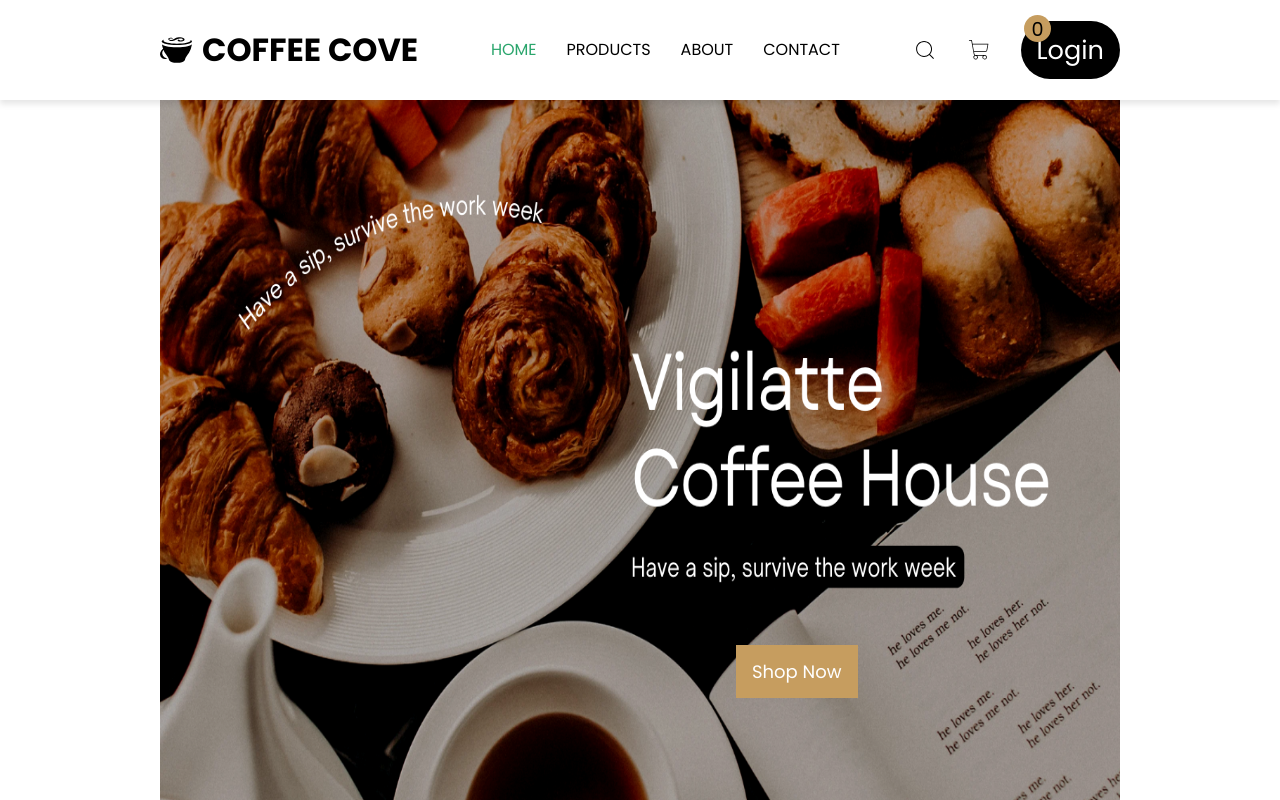
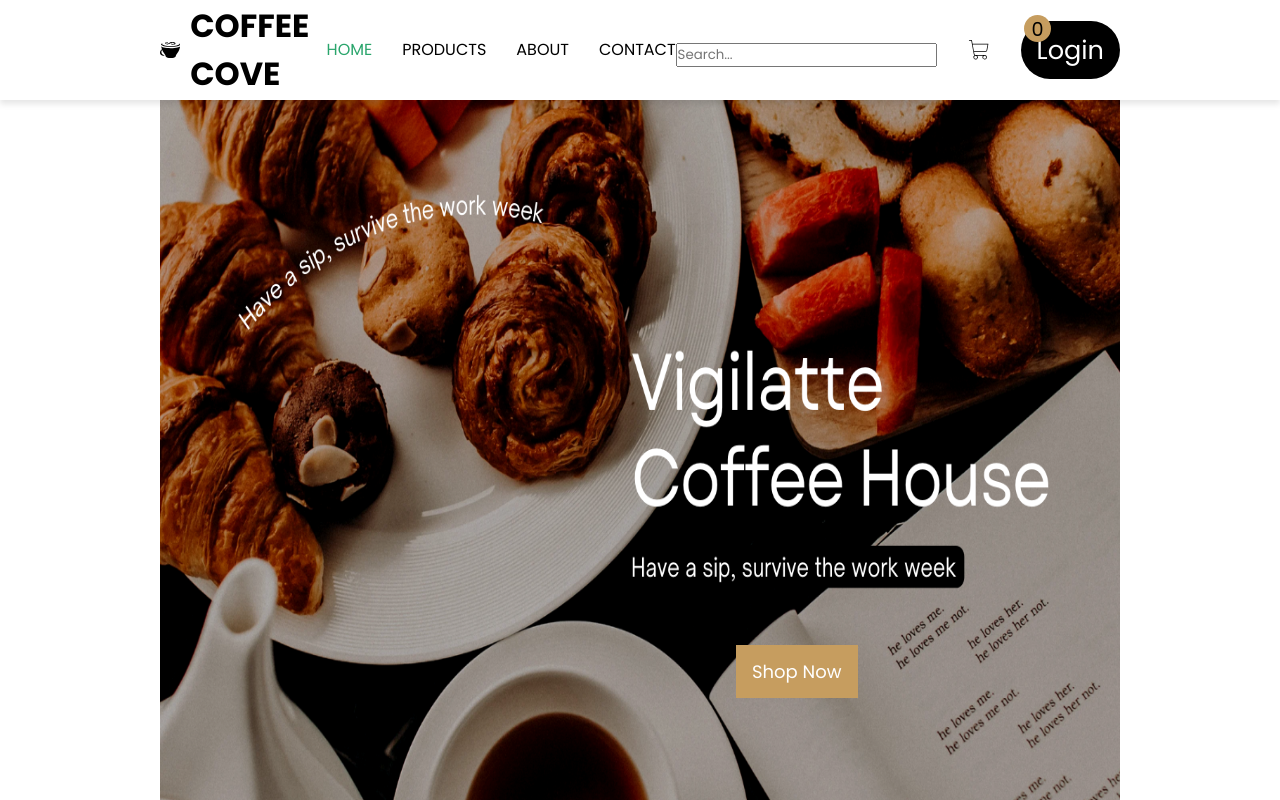
Before and after one commit to jenisha987/Coffee-Shop, a React (Vite) app in the folder coffee-shop/: page / in a window 1280 px wide. Both pictures are taken after a click on the icon 924 px from the left and 50 px from the top of the page. Shown: the top 800 px of the page. Built offline with nearby package versions, Linux system fonts and the light colour scheme.

Commit message:
search funtioality

```diff
--- a/coffee-shop/src/pages/Navbar.jsx
+++ b/coffee-shop/src/pages/Navbar.jsx
@@ -9,7 +9,9 @@ import { RxCross2 } from "react-icons/rx";
 
 const Navbar = ({ count }) => {
 
-  const [ isNavlinksShowing, setIsNavlinksShowing ] = useState(false)
+  const [ isNavlinksShowing, setIsNavlinksShowing ] = useState(false);
+  const [ isSearchShowing, setIsSearchShowing ] = useState(false);
+  const [ searchTerm, setSearchTerm ] = useState('');
   const navigate = useNavigate();
 
   const handleCartClick = () => {
@@ -18,6 +20,19 @@ const Navbar = ({ count }) => {
 
   const handleLinkClick = () => {
     setIsNavlinksShowing(false);
+  }
+
+  const handleSearchToogle = () => {
+    setIsSearchShowing(!isSearchShowing);
+  }
+
+  const handleSearchChange = (e) => {
+    setSearchTerm(e.target.value);
+  }
+
+  const handleSearchSubmit = () => {
+    e.preventDefault();
+    navigate(`/search?query=${searchTerm}`);
   }
 
   return (
@@ -40,7 +55,23 @@ const Navbar = ({ count }) => {
         </ul>
 
         <div className="nav-right">
-          <CiSearch />
+          <div>
+            {
+              isSearchShowing ? (
+                <form onSubmit={handleSearchSubmit}>
+                  <input
+                    type="text"
+                    className='search-input'
+                    value={searchTerm}
+                    onChange={handleSearchChange}
+                    placeholder='Search...'
+                  />
+                </form>
+              ) : (
+                <CiSearch onClick={handleSearchToogle} />
+              )
+            }
+          </div>
           <PiShoppingCartThin onClick={handleCartClick} />
           <div className="cart-count">{count}</div>
           <button className='menu-button' onClick={() => {setIsNavlinksShowing(!isNavlinksShowing)}}>
```
